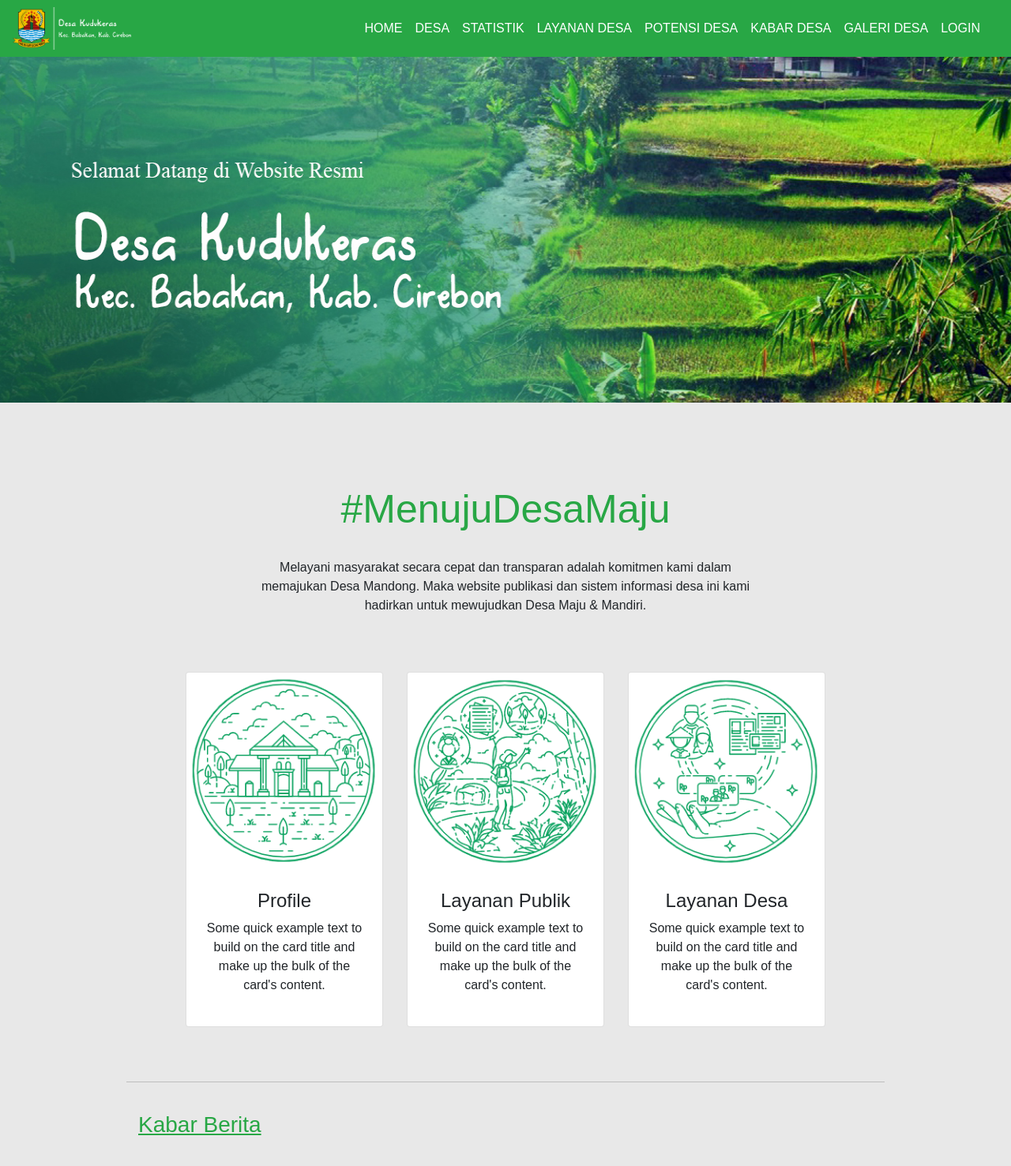
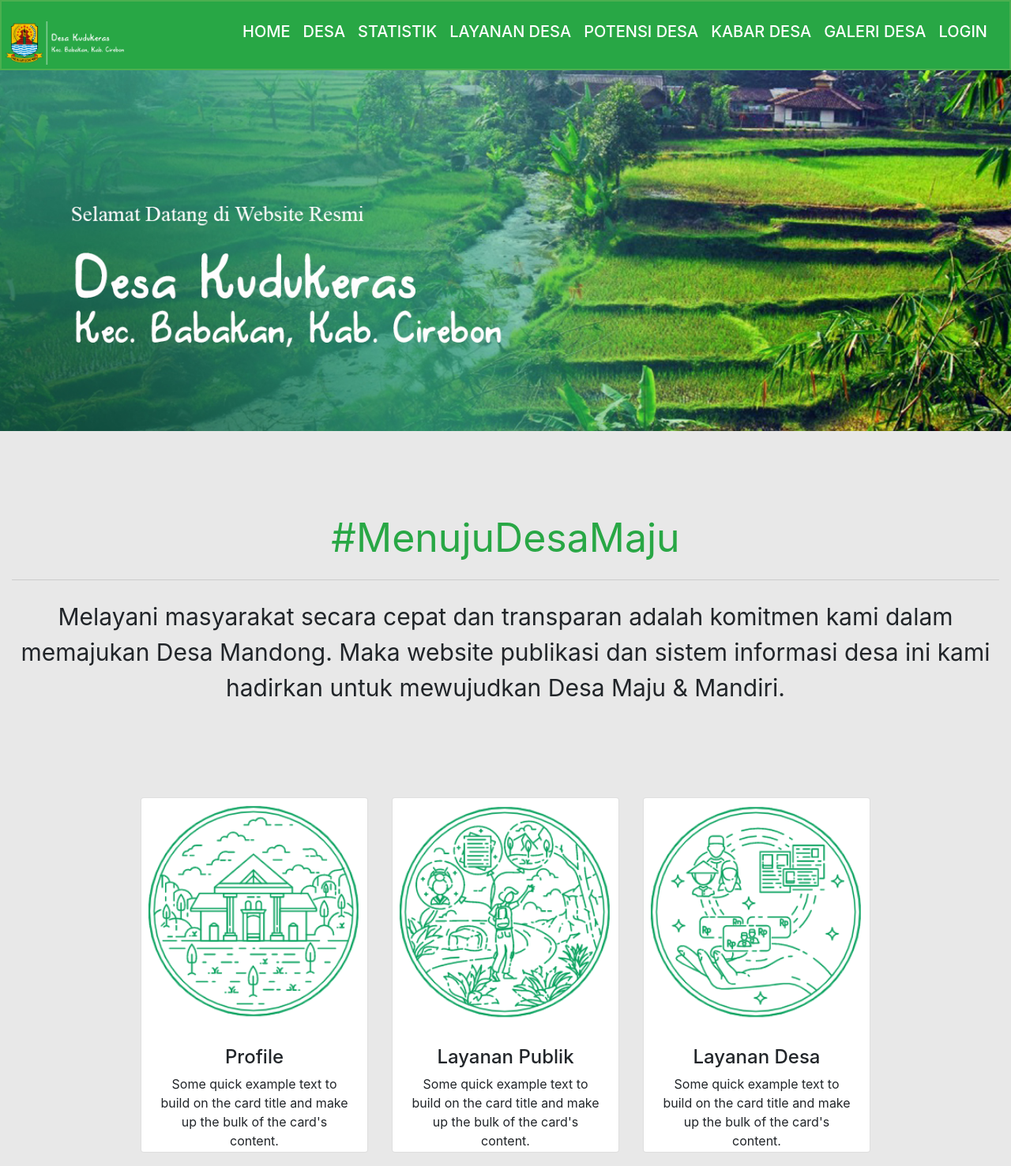
Before and after one commit to ahmad-TG/newproject, a PHP site: page /index.php in a window 1280 px wide. Shown: the top 1477 px of the page at 79% size. Run offline with PHP 8.4, Linux system fonts and the light colour scheme; data comes from the database, SQL or seed files in the repository; some libraries are stand-ins or nearby versions.

Commit message:
perbaikan front

```diff
--- a/content/dash_geografis.php
+++ b/content/dash_geografis.php
@@ -7,7 +7,7 @@
    <div style="height:20px"></div>
    <div style="margin-left:2%;margin-bottom:20px;margin-right:2%;">
       <div class="bg-success" width="100%">
-         <iframe src="https://www.google.com/maps/embed?pb=!1m18!1m12!1m3!1d31689.587908358226!2d108.717005378142!3d-6.866802524389756!2m3!1f0!2f0!3f0!3m2!1i1024!2i768!4f13.1!3m3!1m2!1s0x2e6f0615a350ff07%3A0x6f4bed3db22b7dbf!2sKudukeras%2C%20Kec.%20Babakan%2C%20Cirebon%2C%20Jawa%20Barat!5e0!3m2!1sid!2sid!4v1589099062126!5m2!1sid!2sid"
+         <iframe src="https://www.google.com/maps/embed?pb=!1m18!1m12!1m3!1d3961.1486629079786!2d108.71943771414423!3d-6.872784469154543!2m3!1f0!2f0!3f0!3m2!1i1024!2i768!4f13.1!3m3!1m2!1s0x2e6f060fa911e37f%3A0xe3773d7e5342fd38!2sJl.%20Raya%20Pangeran%20Sutajaya%20No.146%2C%20Babakan%2C%20Kec.%20Babakan%2C%20Cirebon%2C%20Jawa%20Barat%2045191!5e0!3m2!1sid!2sid!4v1591190996887!5m2!1sid!2sid"
             width="100%"
             height="500px"
 
--- a/content/first_dashboard.php
+++ b/content/first_dashboard.php
@@ -1,14 +1,14 @@
 
 <div>
    <div class="row" id="box-search">
-      <div class="thumbnail justify-content-between">
-         <img src="statics/banner.jpg" style="height:500px; width:100%;">
-      </div>
+      <!-- <div class="thumbnail justify-content-between"> -->
+         <img src="statics/banner.jpg" class="banner" style=" width:100%;margin-top:-20px">
+      <!-- </div> -->
    </div>
 
   <div style="height:50px"></div>
 
-   <div class=" text-center mt-lg-5 font text-success">
+   <div class=" text-center mt-lg-5 judul text-success">
       #MenujuDesaMaju
    </div>
 
@@ -19,10 +19,10 @@
    </div>
 
 
-   <div class="row py-lg-5 justify-content-center ">
+   <div class="row py-lg-5 justify-content-center " style="margin-top: 2rem;">
 
-      <div class="col-auto ">
-         <div class="card cards  justify-content-center text-center" style="width: 18rem;">
+      <div class="col-auto pt-lg-1" style="margin-top: 2rem; ">
+         <div class="card cards  justify-content-center text-center" style="min-width: 18rem;z-index: -1;">
             <img src="statics/menuprofil.png" class=" card-img-top" alt="...">
             <div class="card-body">
                <h4>Profile</h4>
@@ -32,8 +32,8 @@
          </div>
       </div>
 
-      <div class="col-auto ">
-         <div class="card cards  justify-content-center text-center" style="width: 18rem;">
+      <div class="col-auto pt-lg-1" style="margin-top: 2rem;">
+         <div class="card cards  justify-content-center text-center" style="min-width: 18rem;z-index: -1;">
             <img src="statics/kabardesa.png" class=" card-img-top" alt="...">
             <div class="card-body">
                <h4>Layanan Publik</h4>
@@ -43,8 +43,8 @@
          </div>
       </div>
 
-      <div class="col-auto ">
-         <div class="card cards  justify-content-center text-center" style="width: 18rem;">
+      <div class="col-auto pt-lg-1" style="margin-top: 2rem;">
+         <div class="card cards  justify-content-center text-center" style="min-width: 18rem;z-index: -1;">
             <img src="statics/layanandesa.png" class=" card-img-top" alt="...">
             <div class="card-body">
                <h4>Layanan Desa</h4>
@@ -60,35 +60,38 @@
       <div class="separator"></div>
    </div>
 
-   <div class=" row justify-content-center py-3 ">
-      <div class="col-9">
-         <div class="text-success"><h3><u>Kabar Berita</u></h3></div>
+   <div class=" row py-3 "  >
+      <div class="col" style="z-index: -1;">
+         <div class="row justify-content-center" >
+            <div class="col-8 py-3" max-width="200px">
+               <div class="text-success subkabar"><h3><u>Kabar Berita</u></h3></div>
                <div style="height:30px"></div>
-         <div class="row" >
-            <div class="col-7 ">
+            </div>
+         </div>
+
+         <div class="row justify-content-center" >
+            <div class="col-sm-4 py-3  kabarberitautama" style="background:#F2F2F2;margin-right:10px">
                   <?php
                      $query = mysqli_query($con, "SELECT  * FROM kabar_desa  ORDER BY kabar_desa.id DESC LIMIT 1 ");
                      $no = 0;
                      while($data = mysqli_fetch_array($query)){
                         $no++;
                   ?>
-               <div class="row" id="box-search">
-                  <div class="thumbnail bg-success">
-                     <img src="images/<?= $data['foto'] ?>" width="520px" height="520px" style="padding:3px">
-                     <div class="caption text-primary text-left">
-                        <div class="h6"><?= $data['updateby'] ?></div>
-                        <div style="height:10px"></div>
-                        <div class="h4"><?= $data['title'] ?></div>
-                        <div class="h5"><?= $data['uraian'] ?></div>
+                  <div class="clearfix py-2 "  >
+                        <img class=" pr-2" src="images/<?= $data['foto'] ?>" alt="Pineapple" width="645px" height="640px" style="margin-top:-8px;margin-bottom:-8px;">
+                        <div class="h2" style="margin-left:10px;margin-top:20px"><?= $data['title'] ?></div>
+                        <div class="h4" style="margin-left:10px"><?= $data['uraian']?></div>
+                        <div class="d-flex justify-content-between align-items-center" style="margin-left:10px;margin-right:10px ">
+                           <div>By <?= $data['updateby'] ?></div>
+                           <div > <?= $data['updatetime'] ?></div>
                         </div>
-                  </div>
+
                      </div>
                   <?php
                      }
                   ?>
             </div>
-
-            <div class="col-5" >
+            <div class="col py-3 mobile " style="min-width:300px;max-width:500px;background:#F2F2F2;" >
                   <?php
                      $limit= 4;
                      $query = mysqli_query($con, "SELECT * FROM kabar_desa  ORDER BY kabar_desa.id DESC LIMIT $limit  ");
@@ -97,27 +100,25 @@
                         $no++;
                   ?>
 
-               <div class="row  row-cols-2" >
-
-                     <div class="col "  style="padding-bottom:10px">
-                        <img src="images/<?= $data['foto'] ?>" width="200px" height="150px" style="padding:3px;" >
+                     <div class="clearfix py-2" style="background:#D8D8D8;">
+                        <img class="img2  pr-2" src="images/<?= $data['foto'] ?>" alt="Pineapple" style="margin-top:-8px;margin-bottom:-8px">
+                        <p class="resjudul">
+                        <div class="h5 " style="margin-left:10px"><?= $data['title'] ?></div>
+                        <div class="h6" style="margin-left:10px;"><?= $data['uraian']?></div>
+                        <div class="d-flex justify-content-between align-items-center" style="margin-left:10px;margin-right:10px">
+                           <div>By <?= $data['updateby'] ?></div>
+                           <div > <?= $data['updatetime'] ?></div>
+                        </div>
+                        <div class="h6 py-2" style="text-align:center;color:blue;">Baca Selengkapnya</div>
                      </div>
 
-                     <div class="col ">
-                        <div class="h5"><?= $data['title'] ?></div>
-                        <div class="h6"><?= $data['uraian']?></div>
-                        <div class="d-flex justify-content-between align-items-center">
-                           <div class="h7">By <?= $data['updateby'] ?></div>
-                           <div class="h7"> <?= $data['updatetime'] ?></div>
-                        </div>
-                     </div>
+                     <p style="clear:right"/>
 
-
-               </div>
                   <?php
                      }
                   ?>
             </div>
+
 
          </div>
          <div style="height:50px"></div>
@@ -154,6 +155,13 @@
     position: relative;
     color: white;
 }
+.clearfix {
+  overflow: auto;
+}
+
+.img2 {
+  float: left;
+}
 
 .textpotret{
    position: absolute;
@@ -172,4 +180,63 @@
     font-size: 20px;
     border-radius: 10px;
 }
+@media screen and (max-width: 480px){
+            .kabarberita{
+               background: red;
+               max-width:10rem;
+
+               }
+               .img2{
+                  width:350px;
+                  height:250px;
+               }
+               .judul{
+                  font-size:30px;
+               }
+               .titles{
+                  font-size:15px;
+               }
+               .banner{
+                  height:200px;
+               }
+               .kabarberitautama{
+                  display:none;
+               }
+               .resjudul{
+                  margin-top:250px;
+               }
+               .subkabar{
+                  text-align:left;
+               }
+         }
+         @media screen and (min-width: 481px) {
+
+            /* .kabarberitautama{
+                  display:none;
+               } */
+               .img2{
+                  width:280px;
+                  height:180px;
+
+               }
+               .resjudul{
+                  display:none;
+               }
+               .judul{
+                  font-size:50px;
+               }
+               .titles{
+                  font-size:30px;
+               }
+         }
+         /* @media screen and (min-width: 960px){
+
+            .img2{
+                  width:280px;
+                  height:180px;
+               }
+               .resjudul{
+                  display:none;
+               }
+         } */
 </style>
--- a/index.php
+++ b/index.php
@@ -10,12 +10,12 @@
       <meta charset="UTF-8">
       <meta name="viewport" content="width=device-width, initial-scale=1">
       <link rel="stylesheet" href="css/dash_style.css" type="text/css">
-      <link rel="stylesheet" href="https://stackpath.bootstrapcdn.com/bootstrap/4.4.1/css/bootstrap.min.css"
-      integrity="sha384-Vkoo8x4CGsO3+Hhxv8T/Q5PaXtkKtu6ug5TOeNV6gBiFeWPGFN9MuhOf23Q9Ifjh" crossorigin="anonymous">
-      <!-- <link rel="stylesheet" href="bootstrap/css/bootstrap.min.css"> -->
+      <!-- <link rel="stylesheet" href="https://stackpath.bootstrapcdn.com/bootstrap/4.4.1/css/bootstrap.min.css"
+      integrity="sha384-Vkoo8x4CGsO3+Hhxv8T/Q5PaXtkKtu6ug5TOeNV6gBiFeWPGFN9MuhOf23Q9Ifjh" crossorigin="anonymous"> -->
+      <link rel="stylesheet" href="bootstrap/css/bootstrap.min.css">
       <link rel="stylesheet" href="css/style.css">
 
-      <!-- <link rel="stylesheet" href="path/to/bootstrap/css/bootstrap.min.css"> -->
+      <link rel="stylesheet" href="path/to/bootstrap/css/bootstrap.min.css">
       <link rel="stylesheet" href="path/to/font-awesome/css/font-awesome.min.css">
       <Style>
          .separator{
@@ -31,6 +31,37 @@
          }
          .pd-top{
             margin-top: 90px;
+         }
+
+         .navs {
+         position: sticky;
+         top: 0;
+         padding: 5px;
+         background-color: #cae8ca;
+         border: 2px solid #4CAF50;
+         }
+
+         @media screen and (max-width: 480px){
+            .menus{
+               position: sticky;
+               width:100%;
+               }
+              .hide{
+                 display:none;
+              }
+
+         }
+         @media screen and (min-width: 480px) and (max-width: 960px){
+            .kabarberita{ background: green; }
+            .show{
+               display:none;
+            }
+         }
+         @media screen and (min-width: 960px){
+            .kabarberita{ background: blue; }
+            .show{
+               display:none;
+            }
          }
       </Style>
 
@@ -72,10 +103,10 @@
       </div>
       </header> -->
 
-      <nav class="navbar navbar-expand-lg navbar-light bg-success fixed-top">
+      <nav class="navbar navbar-expand-lg navbar-light navs bg-success menus">
          <ul class="navbar-nav mr-auto">
                <li class="nav-item active">
-                  <img src="statics/logo.png" width="150" >
+                  <img src="statics/logo.png"  style="padding-top:20px" width="150" >
                </li>
             </ul>
          <button class="navbar-toggler " type="button" data-toggle="collapse" data-target="#navbarText" aria-controls="navbarText" aria-expanded="false" aria-label="Toggle navigation">
@@ -87,28 +118,28 @@
                <div class="col-sm d-flex flex-row-reverse">
                   <ul class="navbar-nav">
                      <li class="nav-item ">
-                        <a class="nav-link  text-white active" href="?hal=first_dashboard">HOME</a>
+                        <a class="nav-link h5 text-white active" href="?hal=first_dashboard">HOME</a>
                      </li>
                      <li class="nav-item ">
-                        <a class="nav-link  text-white active" href="?hal=dash_desa">DESA</a>
+                        <a class="nav-link  h5 text-white active" href="?hal=dash_desa">DESA</a>
                      </li>
                      <li class="nav-item">
-                        <a class="nav-link text-white"href="?hal=dash_statistik">STATISTIK</a>
+                        <a class="nav-link h5 text-white"href="?hal=dash_statistik">STATISTIK</a>
                      </li>
                      <li class="nav-item">
-                        <a class="nav-link text-white"href="?hal=dash_layanandesa">LAYANAN DESA</a>
+                        <a class="nav-link h5 text-white"href="?hal=dash_layanandesa">LAYANAN DESA</a>
                      </li>
                      <li class="nav-item">
-                        <a class="nav-link text-white"href="?hal=dash_potensidesa">POTENSI DESA</a>
+                        <a class="nav-link h5 text-white"href="?hal=dash_potensidesa">POTENSI DESA</a>
                      </li>
                      <li class="nav-item">
-                        <a class="nav-link text-white"href="?hal=dash_kabardesa">KABAR DESA</a>
+                        <a class="nav-link h5 text-white"href="?hal=dash_kabardesa">KABAR DESA</a>
                      </li>
                      <li class="nav-item">
-                        <a class="nav-link text-white"href="?hal=dash_galeridesa">GALERI DESA</a><a >
+                        <a class="nav-link h5 text-white"href="?hal=dash_galeridesa">GALERI DESA</a><a >
                      </li>
                      <li class="nav-item">
-                        <a class="nav-link text-white" href="login.php">LOGIN</a>
+                        <a class="nav-link h5 text-white" href="login.php">LOGIN</a>
                      </li>
                   </ul>
                </div>
@@ -119,78 +150,34 @@
       </nav>
 
       <div class="container-fluid  ">
+
          <section class="main">
             <?php include "konten.php"; ?>
          </section>
+
       </div>
-
-
-      <nav class="navbar navbar-expand-lg navbar-light bg-success ">
-         <div style="margin-left:10%; margin-right:10%; ">
-            <div class="row align-items-center  text-white">
+      <footer class="bg-success">
+         <!-- <div style="margin-left:10%; margin-right:10%; "> -->
+         <div >
+            <div class="row align-items-center text-white">
                <div class="col-auto">
-               <a class="nav-link  text-white active" href="?hal=dash_desa">Desa</a>
+               <a class="nav-link hide text-white active" style="margin-left:50px" href="?hal=dash_desa">Desa</a>
+               <a class="h6 show text-white" href="?hal=dash_desa">Desa</a>
                </div>
 
                <div class="col-auto">
-               <a class="nav-link text-white"href="?hal=dash_statistik">Data</a>
+               <a class="nav-link hide text-white" href="?hal=dash_statistik">Data</a>
+               <a class="h6 show text-white" href="?hal=dash_statistik">Data</a>
                </div>
 
                <div class="col-auto">
-                  <div class="h6">Laporan</div>
+                  <a class="nav-link hide text-white" href="?hal=dash_statistik">Laporan</a>
+                  <a class="h6 show text-white" href="?hal=dash_statistik">Laporan</a>
                </div>
 
                <div class="col"></div>
 
-               <!-- <div class="col-auto">
-                  <img src="statics/logo.png" width="150" >
-               </div> -->
-            </div>
-
-            <div class="row justify-content-center py-1 ">
-               <div class="separator" style="width:100%"></div>
-            </div>
-
-            <div class="row align-items-center text-white">
-               <div class="col-auto">
-                  <div class="h6">©  2019 - Pemerintah Desa Kudukeras </div>
-               </div>
-               <div class="col"></div>
-               <div class="col-auto">
-                  <div class="h6">Email : pemdes@kudukeras.desa.id | Cirebon
-               </div>
-            </div>
-         </div>
-      </nav>
-
-
-
-
-
-
-
-
-
-
-<!--
-      <footer class="bg-success">
-         <div style="margin-left:10%; margin-right:10%; ">
-            <div class="row align-items-center text-white">
-               <div class="col-auto">
-               <a class="nav-link  text-white active" href="?hal=dash_desa">Desa</a>
-               </div>
-
-               <div class="col-auto">
-               <a class="nav-link text-white"href="?hal=dash_statistik">Data</a>
-               </div>
-
-               <div class="col-auto">
-                  <div class="h6">Laporan</div>
-               </div>
-
-               <div class="col"></div>
-
-               <div class="col-auto">
+               <div class="col-auto hide" style="margin-right:50px">
                   <img src="statics/logo.png" width="150" >
                </div>
             </div>
@@ -201,15 +188,18 @@
 
             <div class="row align-items-center text-white">
                <div class="col-auto">
-                  <div class="h6">©  2019 - Pemerintah Desa Kudukeras </div>
+                  <div class="h6 hide" style="margin-left:50px">©  2019 - Pemerintah Desa Kudukeras </div>
+                  <div class="h6 show" >©  2019 - Pemerintah Desa Kudukeras </div>
                </div>
                <div class="col"></div>
                <div class="col-auto">
-                  <div class="h6">Email : pemdes@kudukeras.desa.id | Cirebon
+                  <!-- <div class="h6 hide" style="margin-right:50px">Email : pemdes@kudukeras.desa.id | Cirebon  -->
+                  <div class="h6 " >Email : pemdes@kudukeras.desa.id | Cirebon
+
                </div>
             </div>
          </div>
-      </footer>  -->
+      </footer>
 
       <!-- <script src="bootstrap/js/bootstrap.bundle.min.js"></script>
       <script src="js/jquery-3.5.0.min.js"></script> -->
```
Lines whose indentation alone changed are shown as unchanged.
